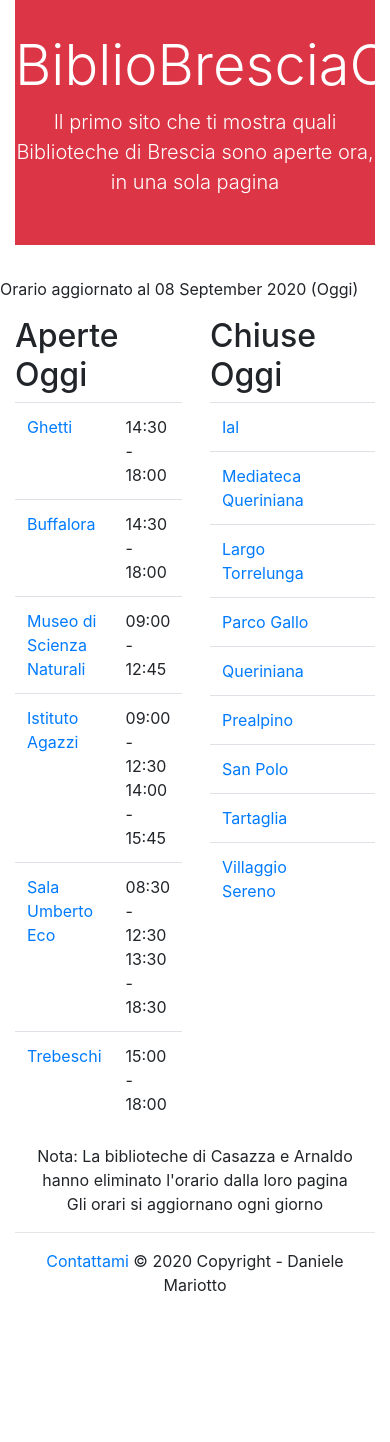
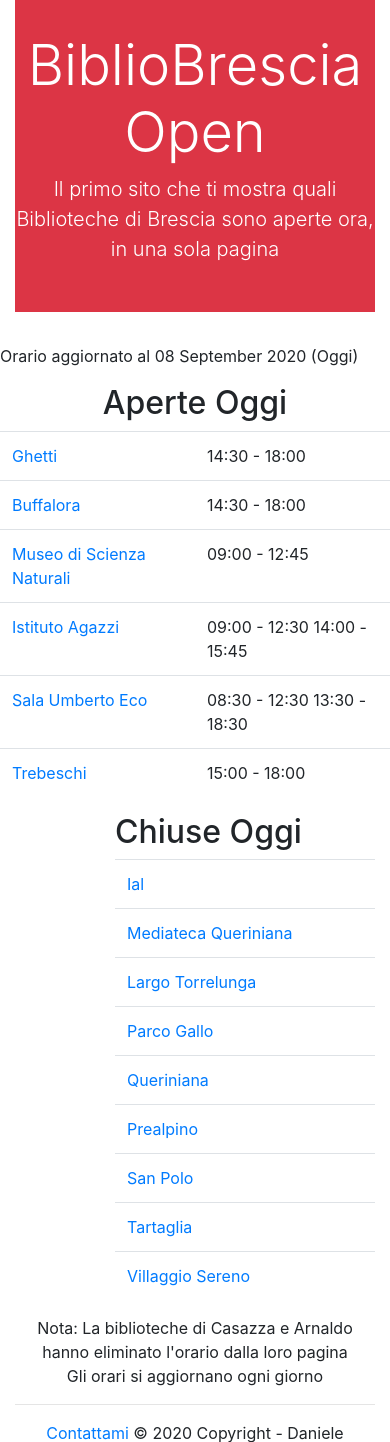
Before and after one commit to DanieleMar/BiblioBresciaOpen, a Flask app: page / in a window 390 px wide; the page is wider, and only the part inside the window is pictured. Shown: the top 1442 px of that part. Before the commit the page ends 1292 px from the top of that part, so only its background shows below. Run offline with Flask 2, Linux system fonts and the light colour scheme; some libraries are stand-ins or nearby versions.

Commit message:
corretto "spazio bianco" sul lato destro in mobile

```diff
--- /dev/null
+++ b/static/bootstrap/css/style.css
@@ -0,0 +1,9 @@
+html {
+
+    width: 100% !important;
+    height: 100% !important;
+    margin: 0px !important;
+    padding: 0px !important;
+    overflow-x: hidden !important;
+
+    }
--- a/templates/bbo-home.html
+++ b/templates/bbo-home.html
@@ -1,21 +1,27 @@
 <!DOCTYPE html>
+
 <html lang="it">
 
 <head>
-    <meta charset="UTF-8">
-    <meta name="viewport" content="width=device-width, initial-scale=1.0">
+    <meta charset="utf-8">
+    <meta name="viewport" content="width=device-width, initial-scale=1, shrink-to-fit=no">
     <title>BiblioBresciaOpen</title>
-    <!-- <link rel="stylesheet" href="{{ url_for('static', filename='/bootstrap.css') }}"> -->
-    <link rel="stylesheet" href="{{ url_for('static', filename='bootstrap/css/bootstrap.css') }}">
+    <link rel="stylesheet" href="{{ url_for('static', filename='bootstrap/css/style.css') }}">
+    <!-- Required meta tags -->
+    <!-- Bootstrap CSS -->
+    <link rel="stylesheet" href="https://stackpath.bootstrapcdn.com/bootstrap/4.5.2/css/bootstrap.min.css"
+        integrity="sha384-JcKb8q3iqJ61gNV9KGb8thSsNjpSL0n8PARn9HuZOnIxN0hoP+VmmDGMN5t9UJ0Z" crossorigin="anonymous">
+
 </head>
 
 <body>
 
-    <div class="container-fluid">
+
+    <div class="container-xl">
 
 
-        <div class="jumbotron jumbotron-fluid text-white bg-danger text-center">
-            <h1 class="display-4 text-center">BiblioBresciaOpen</h1>
+        <div class="col jumbotron jumbotron-fluid text-white bg-danger text-center">
+            <h1 class="lead display-4 text-center" style="word-wrap: break-word;">BiblioBresciaOpen</h1>
             <p class="lead">Il primo sito che ti mostra quali Biblioteche di Brescia sono aperte ora, in una sola
                 pagina
             </p>
@@ -24,12 +30,12 @@
 
 
 
-        <div class="row">
-            <p style="text-align:center"> Orario aggiornato al {{today_date}} (Oggi)</p>
+        <div class="row justify-content-md-center">
+            <p> Orario aggiornato al {{today_date}} (Oggi)</p>
         </div>
         <div class="row">
-            <div class="col">
-                <h2>Aperte Oggi</h2>
+            <div class="col- ">
+                <h2 class="text-center">Aperte Oggi</h2>
                 <table class="table" id="biblioaperte">
 
 
@@ -46,9 +52,9 @@
 
                 </table>
             </div>
-            <div class="col">
-                <h2>Chiuse Oggi</h2>
-                <table class="table" id="chiuse">
+            <div class="col" style=" margin-left: 100px;">
+                <h2 class="">Chiuse Oggi</h2>
+                <table class=" table" id="chiuse">
 
                     {% for item in listaChiuse %}
 
@@ -82,10 +88,17 @@
 
 
     </div>
-
-    <script src="https://ajax.googleapis.com/ajax/libs/jquery/3.5.1/jquery.min.js"></script>
-    <script src="static/bootstrap/js/bootstrap.min.js"></script>
-
+    <!-- Optional JavaScript -->
+    <!-- jQuery first, then Popper.js, then Bootstrap JS -->
+    <script src="https://code.jquery.com/jquery-3.5.1.slim.min.js"
+        integrity="sha384-DfXdz2htPH0lsSSs5nCTpuj/zy4C+OGpamoFVy38MVBnE+IbbVYUew+OrCXaRkfj"
+        crossorigin="anonymous"></script>
+    <script src="https://cdn.jsdelivr.net/npm/popper.js@1.16.1/dist/umd/popper.min.js"
+        integrity="sha384-9/reFTGAW83EW2RDu2S0VKaIzap3H66lZH81PoYlFhbGU+6BZp6G7niu735Sk7lN"
+        crossorigin="anonymous"></script>
+    <script src="https://stackpath.bootstrapcdn.com/bootstrap/4.5.2/js/bootstrap.min.js"
+        integrity="sha384-B4gt1jrGC7Jh4AgTPSdUtOBvfO8shuf57BaghqFfPlYxofvL8/KUEfYiJOMMV+rV"
+        crossorigin="anonymous"></script>
 </body>
 
 </html>
```
